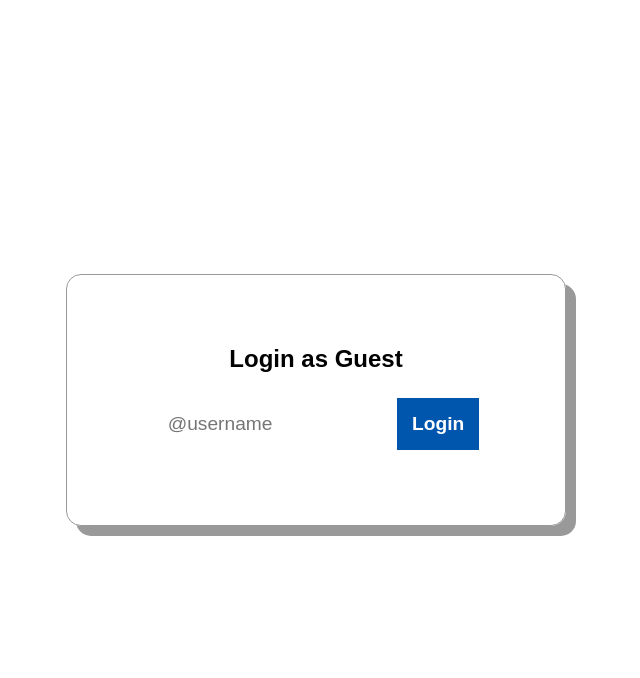
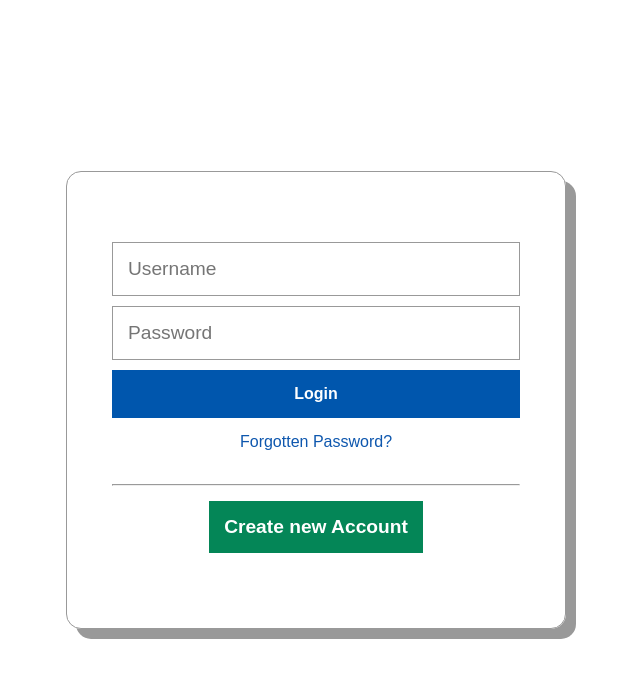
Before and after one commit to mahfuz225bd/messaging-app, a Flask app: page /login in a window 1280 px wide. Shown: the top 678 px of the page, without its empty margins (324-964 px from the left). Run offline with Flask 2, Linux system fonts and the light colour scheme.

Commit message:
completed design (only) login page

```diff
--- a/static/css/form.css
+++ /dev/null
@@ -1,36 +0,0 @@
-/* Form */
-.form {
-    width: 500px;
-    border: #999 1px solid;
-    box-shadow: 10px 10px #999;
-    padding: 70px 15px 75px 15px;
-    border-radius: 15px;
-    text-align: center;
-}
-
-.form h3 {
-    margin-bottom: 25px;
-    font-size: x-large;
-}
-
-.form button[type="submit"] {
-    font-size: larger;
-    cursor: pointer;
-    background-color: #0056AD;
-    color: #fff;
-    font-weight: bold;
-    padding: 15px;
-    border: none;
-}
-
-.form button[type="submit"]:hover {
-    background-color: #0066cc;
-}
-
-.form input {
-    font-size: larger;
-    width: 240px;
-    padding: 15px;
-    border: none;
-    outline: none;
-}
--- /dev/null
+++ b/static/css/login-form.css
@@ -0,0 +1,62 @@
+/* Login Form */
+
+.login-form {
+    width: 500px;
+    border: #999 1px solid;
+    box-shadow: 10px 10px #999;
+    padding: 70px 45px 75px 45px;
+    border-radius: 15px;
+    text-align: center;
+}
+
+.login-form input {
+    font-size: larger;
+    /* width: 240px; */
+    width: 100%;
+    padding: 15px;
+    border: 1px solid #999;
+    outline: none;
+    margin-bottom: 10px;
+}
+
+.login-form button {
+    cursor: pointer;
+    color: #fff;
+    font-weight: bold;
+    padding: 15px;
+    border: none;
+}
+
+.login-form button.btn-login {
+    background-color: #0056AD;
+    width: 100%;
+    font-size: medium;
+}
+
+.login-form button.btn-login:hover {
+    background-color: #0066cc;
+}
+
+.login-form .btn-registration {
+    background-color: #048657;
+    margin-top: 15px;
+    font-size: larger;
+}
+
+.login-form .btn-registration:hover {
+    background-color: #059862;
+}
+
+.login-form a {
+    color: #0E57AE;
+    text-decoration: none;
+}
+
+.login-form a:hover {
+    text-decoration: underline;
+}
+
+.login-form .space-top-bottom {
+    margin-top: 15px;
+    margin-bottom: 15px;
+}
--- a/static/default.css
+++ b/static/default.css
@@ -1,4 +1,4 @@
-@import "./css/form.css";
+@import "./css/login-form.css";
 @import "./css/send-message-form.css";
 @import "./css/chat-box.css";
 @import "./css/search-chat-list.css";
--- a/templates/login.html
+++ b/templates/login.html
@@ -2,10 +2,16 @@
 
 {% block body %}
 <div class="container direction-column h-center v-center">
-    <form class="form" action="/login_action" method="post">
-        <h3>Login as Guest</h3>
-        <input type="text" id="username" placeholder="@username" name="username">
-        <button type="submit">Login</button>
+    <form class="login-form" action="/login_action" method="post">
+        <input type="text" id="username" placeholder="Username" name="username">
+        <br>
+        <input type="text" id="password" placeholder="Password" name="password">
+        <br>
+        <button type="submit" class="btn-login">Login</button>
+        <p class="space-top-bottom"><a href="https://google.com">Forgotten Password?</a></p>
+        <br>
+        <hr>
+        <button type="button" class="btn-registration">Create new Account</button>
     </form>
 </div>
 {% endblock %}
```
Also changed, not shown: 2 other files.
